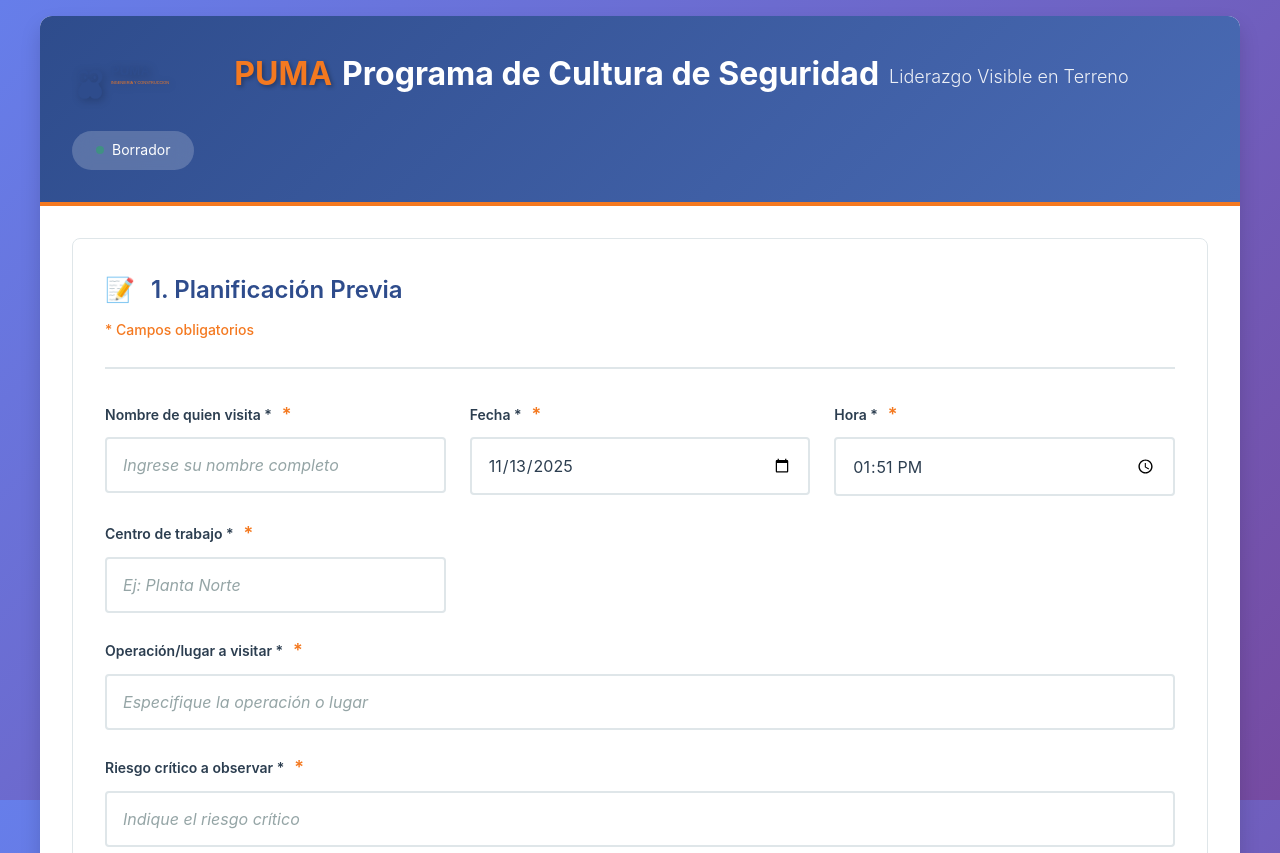
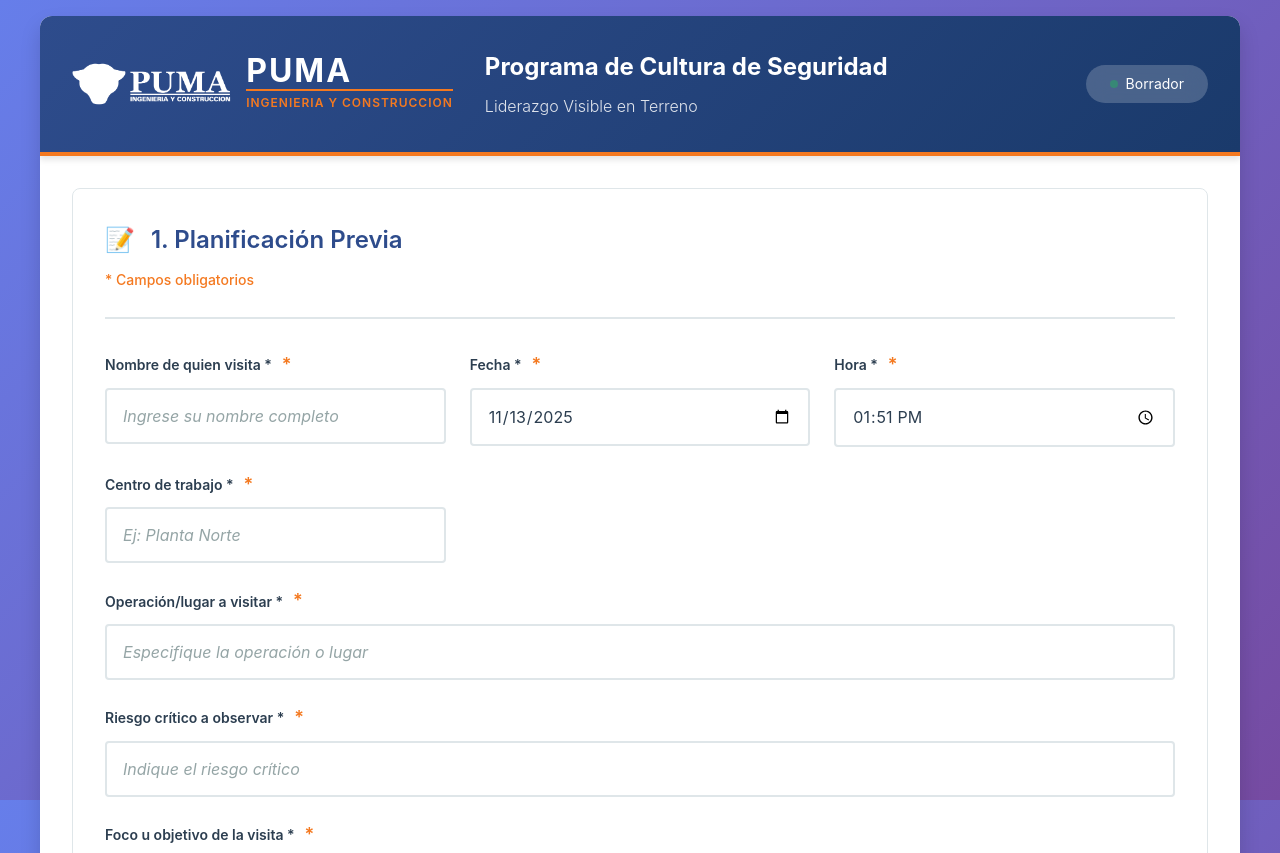
Before and after one commit to PumaDev2025/proyecto-form, a plain HTML site: page index.html in a window 1280 px wide. Shown: the top 853 px of the page. Drawn offline with nearby package versions, Linux system fonts and the light colour scheme.

Commit message:
Corregir diseño: usar logo PNG y aplicar colores PUMA
- Reemplazar SVG mal hecho con puma.png (logo oficial)
- Aplicar colores azul #2E4C8C y naranja #F47920 directamente
- Mejorar estructura del header con logo y textos separados
- Actualizar todos los botones con gradientes azules y naranjas
- Agregar efectos hover con colores corporativos
- Eliminar referencias a variables CSS que no funcionaban

```diff
--- a/index.html
+++ b/index.html
@@ -193,8 +193,13 @@
     <div class="container">
         <header class="app-header">
             <div class="logo-section">
-                <img src="logo-puma.svg" alt="PUMA Logo" class="puma-logo-img" style="height: 50px; width: auto; margin-right: 10px;">
-                <div class="puma-logo">PUMA</div>
+                <img src="puma.png" alt="PUMA Logo" class="puma-logo-img">
+                <div class="logo-text">
+                    <div class="puma-title">PUMA</div>
+                    <div class="puma-subtitle">INGENIERIA Y CONSTRUCCION</div>
+                </div>
+            </div>
+            <div class="header-titles">
                 <h1>Programa de Cultura de Seguridad</h1>
                 <p class="subtitle">Liderazgo Visible en Terreno</p>
             </div>
--- a/styles.css
+++ b/styles.css
@@ -107,35 +107,63 @@ body {
    HEADER
    ================================ */
 .app-header {
-    background: linear-gradient(135deg, var(--primary-color) 0%, var(--primary-light) 100%);
-    color: var(--text-white);
-    padding: var(--spacing-lg);
+    background: linear-gradient(135deg, #2E4C8C 0%, #1a3a6b 100%);
+    color: white;
+    padding: 2rem;
     display: flex;
     justify-content: space-between;
     align-items: center;
     flex-wrap: wrap;
-    gap: var(--spacing-md);
-    border-bottom: 4px solid var(--secondary-color);
+    gap: 2rem;
+    border-bottom: 4px solid #F47920;
+    box-shadow: 0 4px 6px rgba(0,0,0,0.1);
 }
 
 .logo-section {
     display: flex;
     align-items: center;
-    gap: 10px;
-    flex-wrap: wrap;
+    gap: 15px;
 }
 
 .puma-logo-img {
-    height: 50px;
+    height: 60px;
     width: auto;
-    filter: drop-shadow(2px 2px 4px rgba(0,0,0,0.2));
+    filter: brightness(0) invert(1);
 }
 
-.puma-logo {
+.logo-text {
+    display: flex;
+    flex-direction: column;
+    gap: 2px;
+}
+
+.puma-title {
     font-size: 2rem;
     font-weight: bold;
-    color: var(--secondary-color);
-    text-shadow: 2px 2px 4px rgba(0,0,0,0.3);
+    color: white;
+    line-height: 1;
+    letter-spacing: 2px;
+}
+
+.puma-subtitle {
+    font-size: 0.75rem;
+    color: #F47920;
+    font-weight: 600;
+    letter-spacing: 1px;
+    border-top: 2px solid #F47920;
+    padding-top: 2px;
+}
+
+.header-titles {
+    flex: 1;
+    min-width: 250px;
+}
+
+.header-titles h1 {
+    font-size: 1.5rem;
+    font-weight: 700;
+    margin: 0 0 0.5rem 0;
+    color: white;
 }
 
 .logo-section h1 {
@@ -145,9 +173,11 @@ body {
 }
 
 .subtitle {
-    font-size: var(--font-size-lg);
-    opacity: 0.9;
+    font-size: 1rem;
+    opacity: 0.95;
     font-weight: 300;
+    margin: 0;
+    color: rgba(255,255,255,0.9);
 }
 
 .status-badge {
@@ -654,39 +684,45 @@ body {
 }
 
 .btn-primary {
-    background: linear-gradient(135deg, var(--secondary-color) 0%, var(--secondary-dark) 100%);
+    background: linear-gradient(135deg, #2E4C8C 0%, #1a3a6b 100%);
     color: white;
+    border: none;
 }
 
 .btn-primary:hover {
-    background: linear-gradient(135deg, var(--secondary-dark) 0%, var(--secondary-color) 100%);
+    background: linear-gradient(135deg, #1a3a6b 0%, #2E4C8C 100%);
+    transform: translateY(-2px);
+    box-shadow: 0 6px 12px rgba(46, 76, 140, 0.3);
 }
 
 .btn-secondary {
-    background: var(--text-secondary);
+    background: linear-gradient(135deg, #F47920 0%, #d96b1a 100%);
     color: white;
+    border: none;
 }
 
 .btn-secondary:hover {
-    background: var(--text-primary);
+    background: linear-gradient(135deg, #d96b1a 0%, #F47920 100%);
+    transform: translateY(-2px);
+    box-shadow: 0 6px 12px rgba(244, 121, 32, 0.3);
 }
 
 .btn-info {
-    background: var(--info-color);
+    background: linear-gradient(135deg, #2E4C8C 0%, #1a3a6b 100%);
     color: white;
 }
 
 .btn-info:hover {
-    background: var(--secondary-dark);
+    background: linear-gradient(135deg, #1a3a6b 0%, #2E4C8C 100%);
 }
 
 .btn-danger {
-    background: var(--accent-color);
+    background: linear-gradient(135deg, #F47920 0%, #d96b1a 100%);
     color: white;
 }
 
 .btn-danger:hover {
-    background: #c0392b;
+    background: linear-gradient(135deg, #d96b1a 0%, #F47920 100%);
 }
 
 /* ================================
```
Also changed, not shown: logo-puma.svg (deleted).
